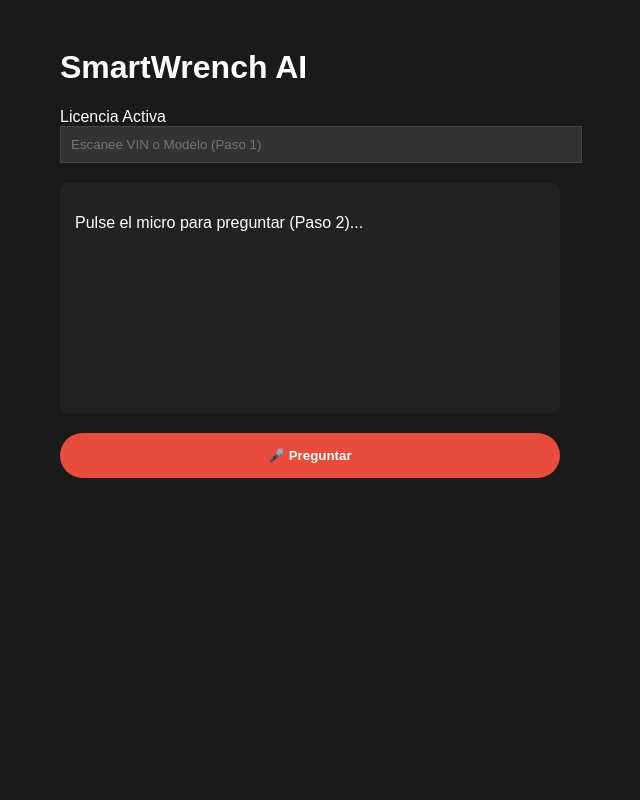
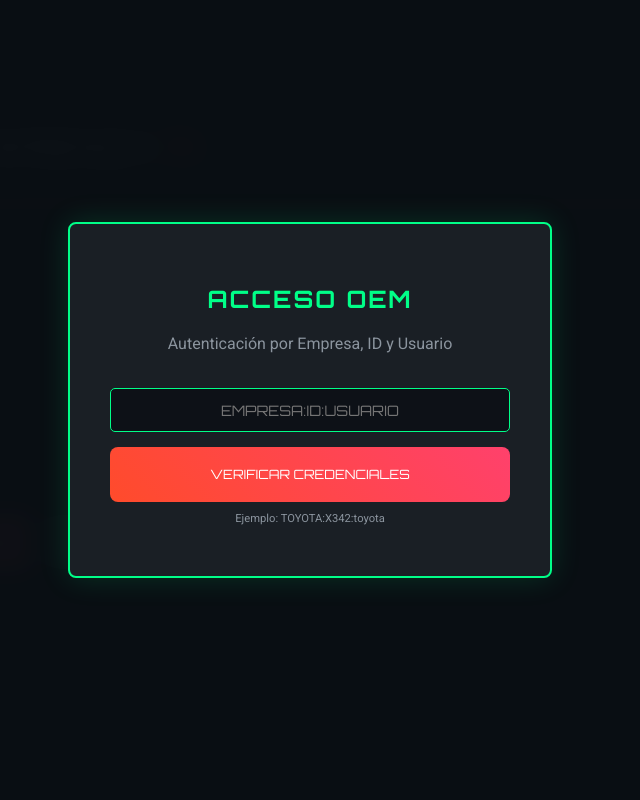
Before and after one commit to Andres-glitch-cell/SmartWrench-AI, a PHP site: page / in a window 1280 px wide. Shown: the whole page, without its empty margins (330-970 px from the left). Run offline with PHP 8.4, Linux system fonts and the light colour scheme.

Commit message:
TODO LISTO 💚

```diff
--- a/frontend-web/index.html
+++ /dev/null
@@ -1,28 +0,0 @@
-<!DOCTYPE html>
-<html lang="es">
-
-<head>
-    <meta charset="UTF-8">
-    <title>SmartWrench AI - Taller</title>
-    <link rel="stylesheet" href="styles.css">
-</head>
-
-<body>
-    <div class="container">
-        <header>
-            <h1>SmartWrench AI</h1>
-            <span id="status">Licencia Activa</span>
-        </header>
-
-        <main>
-            <input type="text" id="vin" placeholder="Escanee VIN o Modelo (Paso 1)">
-            <div class="chat-area" id="chat">
-                <p id="msg-inicial">Pulse el micro para preguntar (Paso 2)...</p>
-            </div>
-            <button id="btnPreguntar" class="mic-btn">🎤 Preguntar</button>
-        </main>
-    </div>
-    <script src="login.js"></script>
-</body>
-
-</html>
--- /dev/null
+++ b/frontend-web/index.php
@@ -0,0 +1,219 @@
+<?php
+// 1. BASE DE DATOS DE CREDENCIALES OEM
+$db_empresas = [
+    "TOYOTA" => ["ID" => "T-800", "USER" => "admin_toyota"],
+    "SEAT" => ["ID" => "S-2024", "USER" => "seat_tech"],
+    "RENAULT" => ["ID" => "R-MEG", "USER" => "renault_user"],
+    "BMW" => ["ID" => "B-740", "USER" => "bmw_master"],
+    "AUDI" => ["ID" => "A-2026", "USER" => "audi_vrs"],
+    "VOLKSWAGEN" => ["ID" => "VW-ID", "USER" => "vw_power"]
+];
+
+$acceso_permitido = false;
+$error_msj = "";
+$empresa_display = "";
+
+// 2. LÓGICA DE VERIFICACIÓN TRIPLE (Formato -> Empresa:ID:Usuario)
+if (isset($_POST['login_string'])) {
+    $entrada = explode(":", strtoupper(trim($_POST['login_string'])));
+
+    if (count($entrada) === 3) {
+        $emp_in = $entrada[0];
+        $id_in = $entrada[1];
+        $user_in = strtolower($entrada[2]);
+
+        if (isset($db_empresas[$emp_in])) {
+            $datos = $db_empresas[$emp_in];
+            if ($id_in === $datos["ID"] && $user_in === $datos["USER"]) {
+                $acceso_permitido = true;
+                $empresa_display = $emp_in;
+            } else {
+                $error_msj = "PERMISO DENEGADO: ID o Usuario incorrectos.";
+            }
+        } else {
+            $error_msj = "PERMISO DENEGADO: Empresa no autorizada.";
+        }
+    } else {
+        $error_msj = "FORMATO INVÁLIDO: Use Empresa:ID:Usuario";
+    }
+}
+?>
+
+<!DOCTYPE html>
+<html lang="es">
+
+<head>
+    <meta charset="UTF-8">
+    <meta name="viewport" content="width=device-width, initial-scale=1.0">
+    <title>SmartWrench AI - Acceso Industrial</title>
+    <link rel="stylesheet" href="styles.css">
+    <link
+        href="https://fonts.googleapis.com/css2?family=Orbitron:wght@400;700&family=Roboto:wght@300;400;700&display=swap"
+        rel="stylesheet">
+    <style>
+        /* Estilos para el sistema de login triple */
+        .login-overlay {
+            position: fixed;
+            top: 0;
+            left: 0;
+            width: 100%;
+            height: 100%;
+            background: rgba(10, 15, 20, 0.98);
+            display: flex;
+            justify-content: center;
+            align-items: center;
+            z-index: 1000;
+        }
+
+        .login-box {
+            background: #1a1f25;
+            padding: 40px;
+            border: 2px solid #00ff88;
+            box-shadow: 0 0 30px rgba(0, 255, 136, 0.15);
+            text-align: center;
+            border-radius: 8px;
+            max-width: 400px;
+            width: 90%;
+        }
+
+        .error-box {
+            background: rgba(255, 68, 68, 0.1);
+            border: 1px solid #ff4444;
+            color: #ff4444;
+            padding: 10px;
+            margin-bottom: 20px;
+            font-weight: bold;
+            font-size: 0.8rem;
+            text-transform: uppercase;
+        }
+
+        .login-input {
+            background: #0d1117;
+            border: 1px solid #30363d;
+            color: white;
+            padding: 12px;
+            width: 100%;
+            margin: 15px 0;
+            font-family: 'Orbitron', sans-serif;
+            font-size: 0.9rem;
+            text-align: center;
+        }
+
+        .login-input:focus {
+            outline: none;
+            border-color: #00ff88;
+        }
+
+        .hint {
+            color: #8b949e;
+            font-size: 0.7rem;
+            margin-top: 10px;
+        }
+    </style>
+</head>
+
+<body>
+
+    <?php if (!$acceso_permitido): ?>
+        <div class="login-overlay">
+            <div class="login-box">
+                <h2 style="color: #00ff88; font-family: 'Orbitron'; letter-spacing: 2px;">ACCESO OEM</h2>
+                <p style="color: #8b949e; margin-bottom: 20px;">Autenticación por Empresa, ID y Usuario</p>
+
+                <?php if ($error_msj): ?>
+                    <div class="error-box"><?php echo $error_msj; ?></div>
+                <?php endif; ?>
+
+                <form method="POST" action="">
+                    <input type="text" name="login_string" class="login-input" placeholder="EMPRESA:ID:USUARIO" required
+                        autofocus autocomplete="off">
+                    <button type="submit" class="action-btn" style="width: 100%;">
+                        VERIFICAR CREDENCIALES
+                    </button>
+                </form>
+                <p class="hint">Ejemplo: TOYOTA:X342:toyota</p>
+            </div>
+        </div>
+    <?php endif; ?>
+
+    <div class="container" style="<?php echo !$acceso_permitido ? 'filter: blur(10px); pointer-events: none;' : ''; ?>">
+        <header>
+            <div class="logo-section">
+                <h1>SMARTWRENCH <span class="ai-badge">AI</span></h1>
+                <p class="subtitle">SISTEMA DE ASISTENCIA TÉCNICA AVANZADA</p>
+                <?php if ($acceso_permitido): ?>
+                    <p style="color: #00ff88; font-size: 0.8rem; margin-top: 5px; font-family: 'Orbitron';">
+                        SESIÓN ACTIVA: [ <?php echo $empresa_display; ?> ]
+                    </p>
+                <?php endif; ?>
+            </div>
+            <div class="system-stats">
+                <div class="stat">
+                    <span class="label">SERVIDOR:</span>
+                    <span class="value online">CONECTADO</span>
+                </div>
+                <div class="stat">
+                    <span class="label">MODELO:</span>
+                    <span class="value">v2.4-Turbo</span>
+                </div>
+            </div>
+        </header>
+
+        <main>
+            <section class="control-panel">
+                <div class="input-group">
+                    <label for="vin">IDENTIFICACIÓN DEL VEHÍCULO</label>
+                    <input type="text" id="vin" placeholder="VIN o Modelo del vehículo...">
+                </div>
+
+                <div class="ai-features">
+                    <div class="feature-item" id="feat-oem">
+                        <span class="status-dot"></span>
+                        <span class="feature-text">Análisis de Manuales OEM</span>
+                    </div>
+                    <div class="feature-item" id="feat-torque">
+                        <span class="status-dot"></span>
+                        <span class="feature-text">Cálculo de Pares de Apriete</span>
+                    </div>
+                    <div class="feature-item" id="feat-mongo">
+                        <span class="status-dot"></span>
+                        <span class="feature-text">Motor MongoDB Cloud</span>
+                    </div>
+                </div>
+
+                <div class="button-group">
+                    <button id="btnPreguntar" class="action-btn">
+                        <span class="icon">🤖</span> ANALIZAR CON IA
+                    </button>
+
+                    <button id="btnManual" class="action-btn secondary">
+                        <span class="icon">📖</span> MANUAL USO
+                    </button>
+                </div>
+
+            </section>
+
+            <section class="display-panel">
+                <div class="chat-area" id="chat">
+                    <div class="terminal-header">
+                        <span class="dot red"></span>
+                        <span class="dot yellow"></span>
+                        <span class="dot green"></span>
+                        <span class="terminal-title">TERMINAL DE DIAGNÓSTICO</span>
+                    </div>
+                    <div id="output">
+                        <p class="cursor">Esperando entrada de datos...</p>
+                    </div>
+                </div>
+            </section>
+        </main>
+
+        <footer>
+            <p>© 2026 SmartWrench AI | Licencia: <span id="licencia">SW-PRO-2024</span> | Datos basados en normativas
+                ISO/DIN</p>
+        </footer>
+    </div>
+    <script src="login.js"></script>
+</body>
+
+</html>
--- a/frontend-web/styles.css
+++ b/frontend-web/styles.css
@@ -1,41 +1,298 @@
+/* --- 1. CONFIGURACIÓN Y VARIABLES --- */
+@import url('https://fonts.googleapis.com/css2?family=Orbitron:wght@400;700&family=Roboto:wght@300;400;700&display=swap');
+
+:root {
+    --primary-red: #ff4b2b;
+    --primary-green: #00ff88;
+    --primary-amber: #ffaa00;
+    --dark-bg: #0f0f0f;
+    --panel-bg: #1a1a1a;
+    --border-color: #333;
+    --neon-shadow: 0 0 15px rgba(255, 75, 43, 0.3);
+}
+
+/* --- 2. BASE Y ESTRUCTURA --- */
 body {
-    background: #1a1a1a;
-    color: white;
-    font-family: sans-serif;
+    background-color: var(--dark-bg);
+    color: #e0e0e0;
+    font-family: 'Roboto', sans-serif;
+    margin: 0;
     display: flex;
     justify-content: center;
+    align-items: center;
+    min-height: 100vh;
 }
 
 .container {
-    width: 90%;
-    max-width: 500px;
-    padding: 20px;
+    width: 95%;
+    max-width: 900px;
+    background: var(--panel-bg);
+    padding: 30px;
+    border-radius: 15px;
+    border: 1px solid var(--border-color);
+    box-shadow: 0 20px 50px rgba(0, 0, 0, 0.5);
+}
+
+/* --- 3. HEADER Y STATS --- */
+header {
+    display: flex;
+    justify-content: space-between;
+    align-items: center;
+    border-bottom: 2px solid var(--primary-red);
+    padding-bottom: 20px;
+    margin-bottom: 30px;
+}
+
+h1 {
+    font-family: 'Orbitron', sans-serif;
+    letter-spacing: 2px;
+    margin: 0;
+    font-size: 1.8rem;
+}
+
+.ai-badge {
+    color: var(--primary-red);
+    text-shadow: var(--neon-shadow);
+}
+
+.subtitle {
+    font-size: 0.7rem;
+    color: #666;
+    margin: 5px 0 0 0;
+    letter-spacing: 1px;
+}
+
+.system-stats {
+    text-align: right;
+    font-size: 0.75rem;
+    font-family: 'Orbitron', sans-serif;
+}
+
+.label {
+    color: #555;
+    margin-right: 5px;
+}
+
+.online {
+    color: var(--primary-green);
+    animation: blink 2s infinite;
+}
+
+/* --- 4. LAYOUT PRINCIPAL --- */
+main {
+    display: grid;
+    grid-template-columns: 1fr 1.5fr;
+    gap: 25px;
+}
+
+@media (max-width: 768px) {
+    main {
+        grid-template-columns: 1fr;
+    }
+}
+
+/* --- 5. INDICADORES (FEATURES) --- */
+.ai-features {
+    display: flex;
+    flex-direction: column;
+    gap: 15px;
+    margin-bottom: 30px;
+}
+
+.feature-item {
+    display: flex;
+    align-items: center;
+    background: rgba(255, 255, 255, 0.03);
+    padding: 12px 15px;
+    border-radius: 8px;
+    border: 1px solid #333;
+    opacity: 0.4;
+    transition: all 0.5s ease;
+}
+
+/* Estados de los indicadores */
+.feature-item.active {
+    opacity: 1;
+    transform: translateX(5px);
+    border-color: var(--primary-green);
+}
+
+.feature-item.scanning {
+    opacity: 1;
+    color: var(--primary-amber);
+    border-color: var(--primary-amber);
+}
+
+.status-dot {
+    height: 8px;
+    width: 8px;
+    background-color: #555;
+    border-radius: 50%;
+    margin-right: 12px;
+    transition: all 0.3s;
+}
+
+.active .status-dot {
+    background-color: var(--primary-green);
+    box-shadow: 0 0 10px var(--primary-green);
+    animation: pulse-dot 1s infinite;
+}
+
+.scanning .status-dot {
+    background-color: var(--primary-amber);
+    box-shadow: 0 0 10px var(--primary-amber);
+}
+
+.feature-text {
+    font-size: 0.8rem;
+    font-weight: bold;
+    letter-spacing: 0.5px;
+}
+
+/* --- 6. FORMULARIO Y BOTONES --- */
+.input-group {
+    margin-bottom: 25px;
+}
+
+.input-group label {
+    font-size: 0.75rem;
+    color: #888;
+    margin-bottom: 10px;
+    display: block;
 }
 
 input {
     width: 100%;
-    padding: 10px;
-    margin-bottom: 20px;
-    background: #333;
-    border: 1px solid #444;
-    color: white;
+    padding: 15px;
+    background: #000;
+    border: 1px solid var(--border-color);
+    border-radius: 5px;
+    color: var(--primary-red);
+    font-family: 'Orbitron', sans-serif;
+    box-sizing: border-box;
+    outline: none;
 }
 
-.chat-area {
-    background: #222;
-    min-height: 200px;
-    padding: 15px;
-    border-radius: 8px;
-    margin-bottom: 20px;
+/* Grupo de botones en paralelo */
+.button-group {
+    display: flex;
+    gap: 10px;
+    width: 100%;
 }
 
-.mic-btn {
-    width: 100%;
-    padding: 15px;
-    background: #e74c3c;
+.action-btn {
+    flex: 1;
+    height: 55px;
+    display: flex;
+    justify-content: center;
+    align-items: center;
+    gap: 8px;
+    background: linear-gradient(45deg, #ff4b2b, #ff416c);
     border: none;
     color: white;
-    border-radius: 50px;
+    border-radius: 8px;
     cursor: pointer;
-    font-weight: bold;
+    font-family: 'Orbitron', sans-serif;
+    font-size: 0.8rem;
+    transition: all 0.3s ease;
 }
+
+.action-btn.secondary {
+    background: linear-gradient(45deg, #333, #444);
+    border: 1px solid #555;
+}
+
+.action-btn:hover {
+    box-shadow: 0 0 20px rgba(255, 75, 43, 0.5);
+    transform: translateY(-2px);
+}
+
+.action-btn.secondary:hover {
+    box-shadow: 0 0 15px rgba(255, 255, 255, 0.1);
+    background: #444;
+}
+
+/* --- 7. TERMINAL DE SALIDA --- */
+.chat-area {
+    background: #050505;
+    border-radius: 10px;
+    border: 1px solid #333;
+    height: 380px;
+    display: flex;
+    flex-direction: column;
+}
+
+.terminal-header {
+    background: #1a1a1a;
+    padding: 15px;
+    display: flex;
+    align-items: center;
+    gap: 12px;
+    border-bottom: 1px solid #333;
+}
+
+.dot {
+    width: 10px;
+    height: 10px;
+    border-radius: 50%;
+}
+
+.red {
+    background: #ff5f56;
+}
+
+.yellow {
+    background: #ffbd2e;
+}
+
+.green {
+    background: #27c93f;
+}
+
+.terminal-title {
+    font-size: 0.7rem;
+    color: #555;
+    font-family: 'Orbitron';
+}
+
+#output {
+    padding: 20px;
+    font-family: 'Courier New', monospace;
+    color: var(--primary-green);
+    overflow-y: auto;
+    font-size: 0.9rem;
+}
+
+/* --- 8. ANIMACIONES --- */
+@keyframes blink {
+
+    0%,
+    100% {
+        opacity: 1;
+    }
+
+    50% {
+        opacity: 0.3;
+    }
+}
+
+@keyframes pulse-dot {
+    0% {
+        transform: scale(1);
+    }
+
+    50% {
+        transform: scale(1.3);
+    }
+
+    100% {
+        transform: scale(1);
+    }
+}
+
+footer {
+    margin-top: 30px;
+    text-align: center;
+    font-size: 0.65rem;
+    color: #444;
+}
```
Also changed, not shown: frontend-web/login.js (+127 -33 lines), 3 other files.
